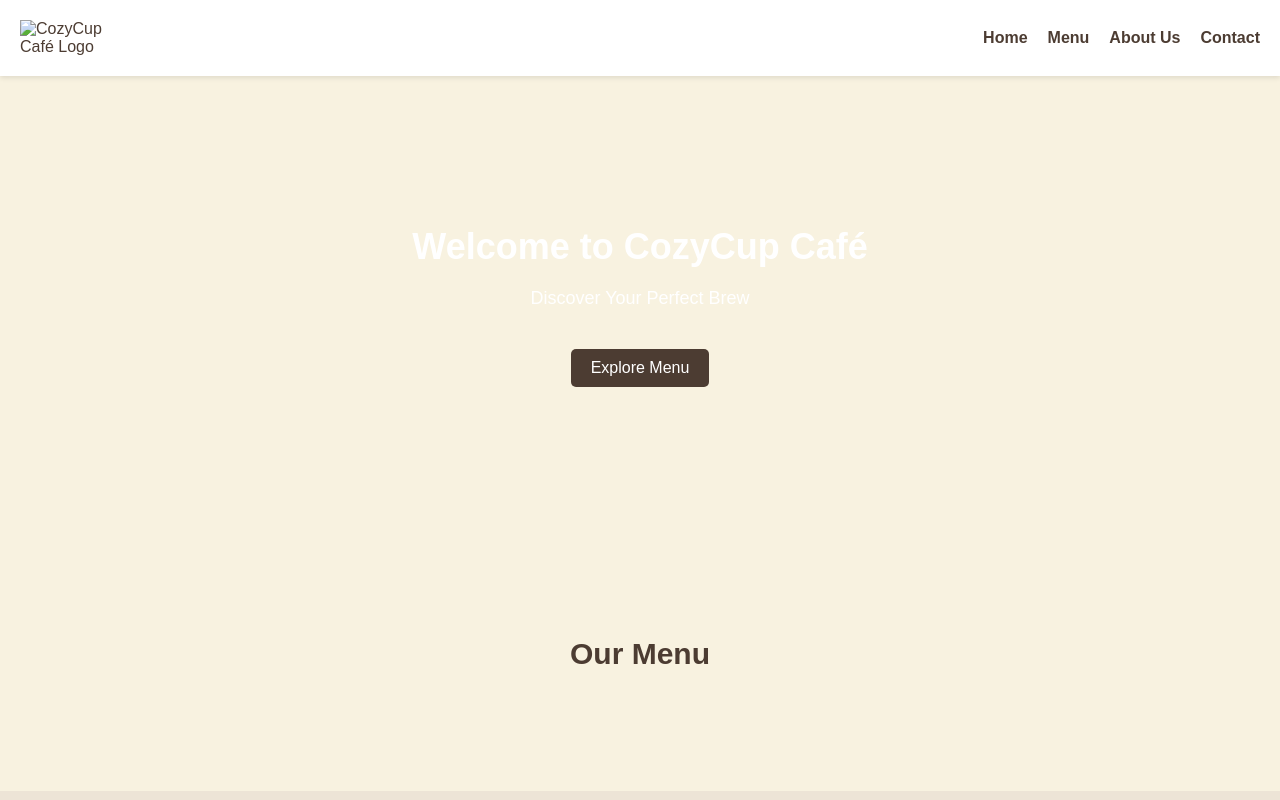
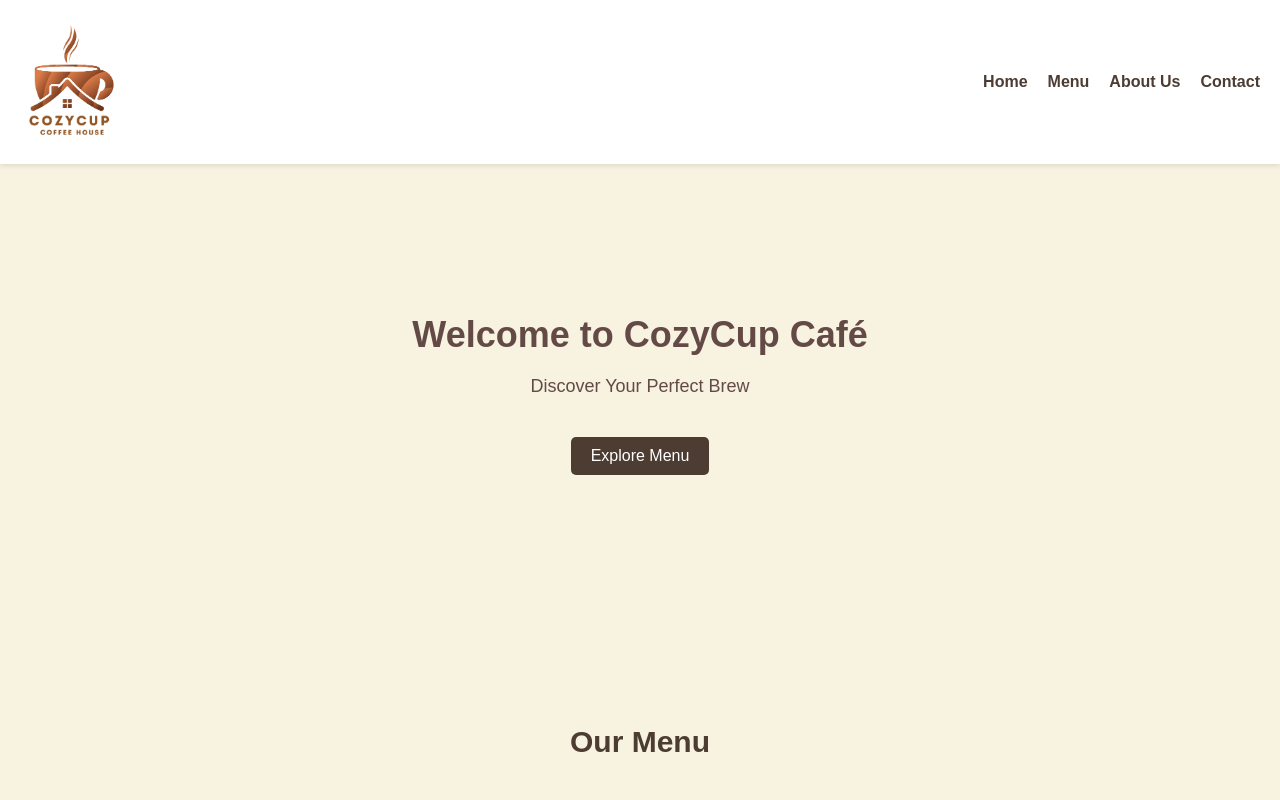
Before and after one commit to Kurt-Kevin/CozyCup_Repo, a plain HTML site: page index.html in a window 1280 px wide. Shown: the top 800 px of the page. Drawn offline with Linux system fonts and the light colour scheme; files that its build step writes are made by us from their sources.

Commit message:
initial commit

```diff
--- a/index.html
+++ b/index.html
@@ -3,14 +3,14 @@
 <head>
     <meta charset="UTF-8">
     <meta name="viewport" content="width=device-width, initial-scale=1.0">
-    <link rel="stylesheet" href="css/styles.css">
+    <link rel="stylesheet" href="styles.css">
     <title>CozyCup Café</title>
 </head>
 <body>
     <header>
         <nav>
             <div class="logo">
-                <img src="img/logo.png" alt="CozyCup Café Logo">
+                <img src="logo.png" alt="CozyCup Café Logo">
             </div>
             <ul>
                 <li><a href="#home">Home</a></li>
--- a/styles.css
+++ b/styles.css
@@ -48,7 +48,7 @@ nav a:hover {
     padding: 150px 0;
     background-image: url('hero-bg.jpg');
     background-size: cover;
-    color: white;
+    color: rgba(63, 34, 34, 0.808);
 }
 
 .hero h1 {
```
